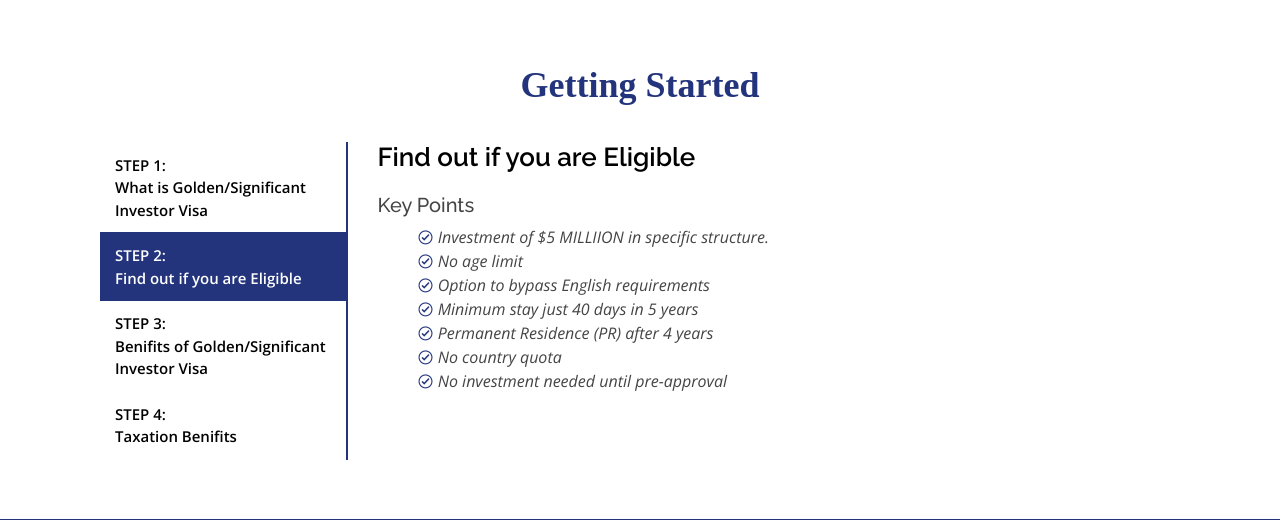
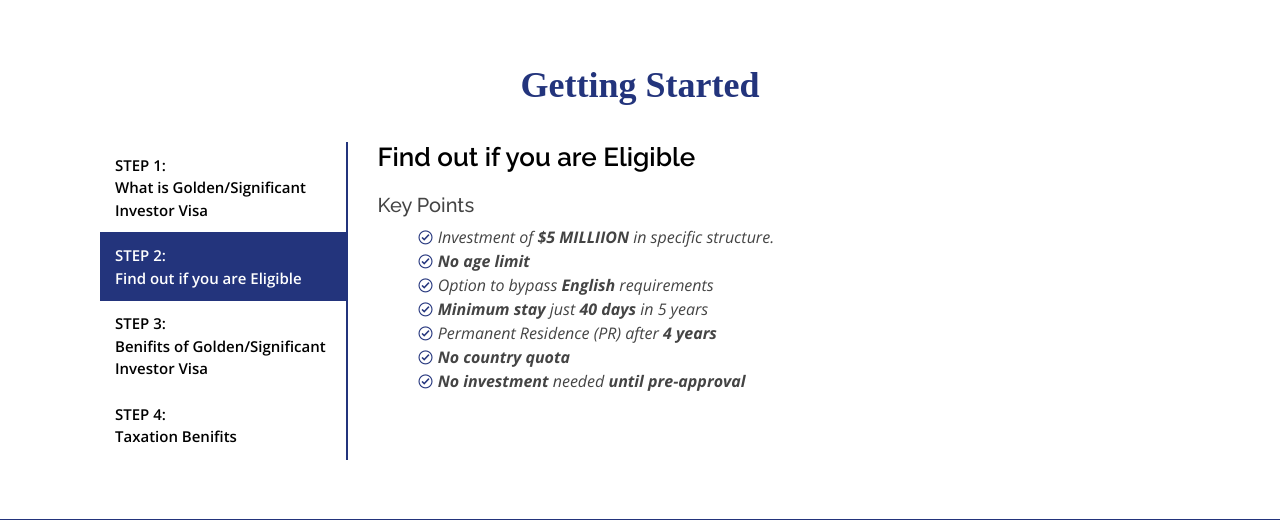
Before and after one commit to Unisight-Technologies/visa-to-australia, a Django app: page /goldenvisa/ in a window 1280 px wide, after a click that opens the changed part. Shown: the part 629-1149 px from the top of the page. Run offline with Django 3.2, Linux system fonts and the light colour scheme; some libraries are stand-ins or nearby versions.

Commit message:
Highlights in golden visa page

```diff
--- a/australia_app/templates/goldenvisa.html
+++ b/australia_app/templates/goldenvisa.html
@@ -46,7 +46,7 @@
                 <div class="row">
                   <div class="col-lg-10 details order-2 order-lg-1">
                     <h3>What is Golden/Significant Investor Visa</h3>
-                    <p>The Australian Significant Investor Visa ( Australia Golden Visa ) was introduced by the government in 2012. It offers a streamlined pathway for High Net Worth Individuals (HNWI) to Permanent Residency in Australia through investment immigration. There is no direct Australia Citizenship by Investment programme although citizenship can be applied for after 3-4 years residency including 1 year of Permanent Residency.</p>
+                    <p>The <b>Australian Significant Investor Visa ( Australia Golden Visa )</b> was introduced by the government in <b>2012</b>. It offers a streamlined pathway for <b>High Net Worth Individuals (HNWI)</b> to Permanent Residency in Australia through investment immigration. There is no direct Australia Citizenship by Investment programme although <b>citizenship</b> can be applied for <b>after 3-4 years residency including 1 year of Permanent Residency</b>.</p>
                     <!-- <ul>
                     <li class="font-italic"> <i class="icofont-check-circled"></i><a
                       href="https://www.canada.ca/en/immigration-refugees-citizenship/services/come-canada-tool-immigration-express-entry.html">
@@ -67,13 +67,13 @@
                     <h3>Find out if you are Eligible</h3>
                     <h5>Key Points</h5>
                     <ul>
-                      <li class="font-italic"> <i class="icofont-check-circled"></i> Investment of $5 MILLIION in specific structure.</li>
-                      <li class="font-italic"> <i class="icofont-check-circled"></i> No age limit </li>
-                      <li class="font-italic"> <i class="icofont-check-circled"></i> Option to bypass English requirements  </li>
-                      <li class="font-italic"> <i class="icofont-check-circled"></i> Minimum stay just 40 days in 5 years </li>
-                      <li class="font-italic"> <i class="icofont-check-circled"></i> Permanent Residence (PR) after 4 years </li>
-                        <li class="font-italic"> <i class="icofont-check-circled"></i> No country quota </li>
-                          <li class="font-italic"> <i class="icofont-check-circled"></i> No investment needed until pre-approval </li>
+                      <li class="font-italic"> <i class="icofont-check-circled"></i> Investment of <b>$5 MILLIION</b> in specific structure.</li>
+                      <li class="font-italic"> <i class="icofont-check-circled"></i> <b>No age limit</b> </li>
+                      <li class="font-italic"> <i class="icofont-check-circled"></i> Option to bypass <b>English</b> requirements  </li>
+                      <li class="font-italic"> <i class="icofont-check-circled"></i> <b>Minimum stay</b> just <b>40 days</b> in 5 years </li>
+                      <li class="font-italic"> <i class="icofont-check-circled"></i> Permanent Residence (PR) after <b>4 years</b> </li>
+                        <li class="font-italic"> <i class="icofont-check-circled"></i> <b>No country quota</b> </li>
+                          <li class="font-italic"> <i class="icofont-check-circled"></i> <b>No investment</b> needed <b>until pre-approval</b> </li>
                     </ul>
 
                   </div>
@@ -87,20 +87,20 @@
                   <div class="col-lg-11 details order-2 order-lg-1">
                     <h3>Benifits of Golden/Significant Investor visa</h3>
                     <ul class="font-italic">
-                      <li class="font-italic"> <i class="icofont-check-circled"></i>After 4 years the applicant and family can transition from Temporary Residence (TR Subclass 188) to Permanent Residence (PR Subclass 888).</li>
+                      <li class="font-italic"> <i class="icofont-check-circled"></i><b>After 4 years</b> the applicant and family can <b>transition</b> from <b>Temporary Residence (TR Subclass 188) to Permanent Residence (PR Subclass 888)</b>.</li>
                       <p></p>
-                      <li class="font-italic"> <i class="icofont-check-circled"></i>Although high, the investment is restricted and regulated. Residency is restricted to the immediate family. There are no country quotas currently and no investment need be made until after pre-approval.</li>
+                      <li class="font-italic"> <i class="icofont-check-circled"></i>Although high, the <b>investment is restricted and regulated</b>. Residency is restricted to the immediate family. There are <b>no country quotas</b> currently and <b>no investment</b> need be made <b>until after pre-approval</b>.</li>
                       <p></p>
-                      <li class="font-italic"> <i class="icofont-check-circled"></i>Australia is a popular destination for HNWI’s seeking residency through investment. In fact in 2017 Australia attracted 10,000 HNWI’s through investment, the highest of any country in the world, ahead of the USA with 9000 in 2nd place. </li>
+                      <li class="font-italic"> <i class="icofont-check-circled"></i>Australia is a <b>popular destination</b> for <b>HNWI’s</b> seeking residency through investment. In fact in <b>2017 Australia attracted 10,000 HNWI’s</b> through investment, the <b>highest</b> of any country <b>in the world</b>, <b>ahead of the USA with 9000 in 2nd place</b>. </li>
                       <p></p>
-                      <li class="font-italic"> <i class="icofont-check-circled"></i>Australia offers a high standard of living often ranked at or close to number 1 in the world. It has high ratings for safety of women and children. Australia is an excellent base from which to do business in SE Asia and the economy has performed exceptionally well with 27 years of continuous growth without recession.</li>
+                      <li class="font-italic"> <i class="icofont-check-circled"></i>Australia offers a <b>high standard of living</b> often ranked at or close to <b>number 1 in the world</b>. It has high ratings for <b>safety of women and children</b>. Australia is an excellent base from which to do <b>business</b> in <b>SE Asia</b> and the <b>economy</b> has performed <b>exceptionally well with 27 years of continuous growth without recession.</b></li>
                       <p></p>
-                      <li class="font-italic"> <i class="icofont-check-circled"></i>With regard to investment immigration for Australia there are rules on how the A$5m can be invested.
+                      <li class="font-italic"> <i class="icofont-check-circled"></i>With regard to investment immigration for Australia there are rules on how the <b>A$5m can be invested</b>.
                       <ol class="font-italic">
-                      1. Maximum 60%: In non-residential real estate, corporate bonds and shares.
+                      1. <b>Maximum 60%:</b> In non-residential real estate, corporate bonds and shares.
                       </ol>
                     <ol class="font-italic">
-                      2. Minimum 10%: Venture Capital
+                      2. <b>Minimum 10%:</b> Venture Capital
                     </ol></li>
 
 
@@ -123,7 +123,7 @@
                 <div class="row">
                   <div class="col-lg-11 details order-2 order-lg-1">
                     <h3>Taxation Benifits</h3>
-                    <p>Temporary residents are exempt from tax on foreign income earned while overseas and CGT on foreign property. After 4 years it is possible to extend the Temporary Residence to 8 years <br><br>
+                    <p><b>Temporary residents</b> are <b>exempt from tax on foreign income</b> earned while <b>overseas</b> and <b>CGT</b> on foreign property. <b>After 4 years<b> it is possible to <b>extend</b> the Temporary Residence <b>to 8 years</b> <br><br>
                       <!-- <a href="https://www.canada.ca/en/immigration-refugees-citizenship/services/immigrate-canada/express-entry/apply-permanent-residence.html">
                         Apply for permanent residence</a> -->
                       </p>
```
